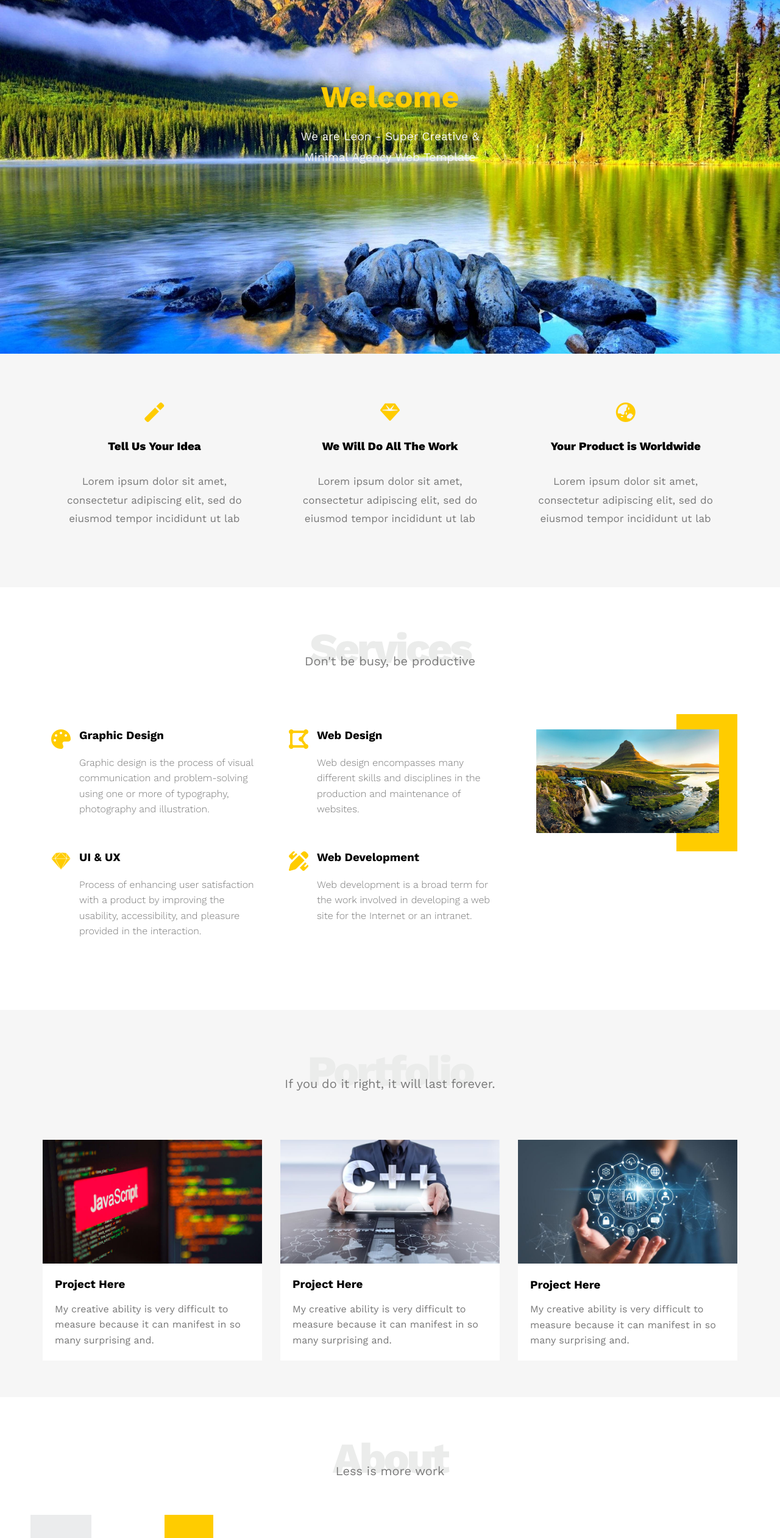
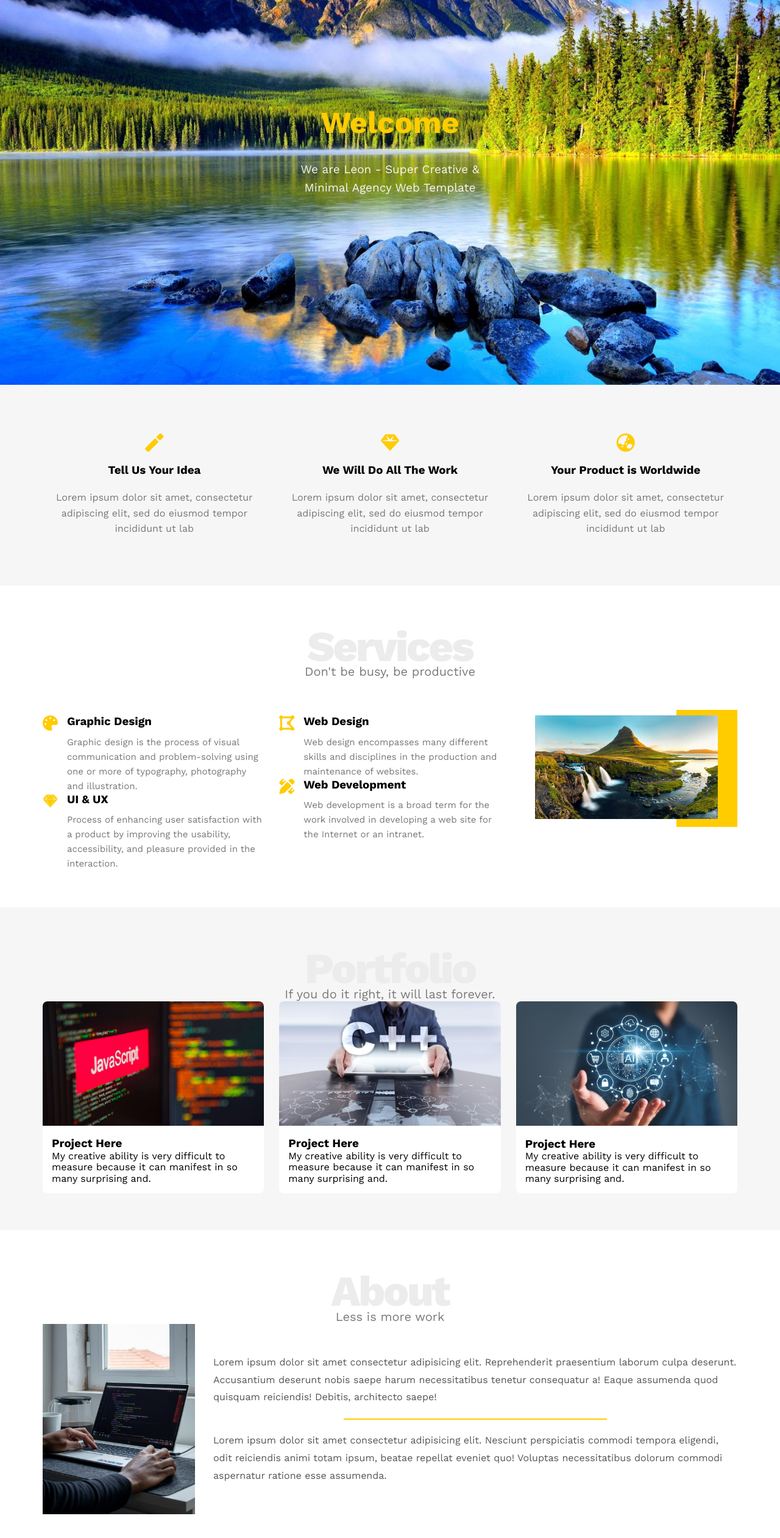
Before and after one commit to ahmed-attef/Portfolio, a plain HTML site: page index.html in a window 1280 px wide. Shown: the part 220-2742 px from the top of the page at 61% size. Drawn offline with nearby package versions, Linux system fonts and the light colour scheme.

Commit message:
Add files via upload

```diff
--- a/css/leon.css
+++ b/css/leon.css
@@ -3,13 +3,14 @@
 }
 
 * {
-    -webkit-box-sizing: border-box;
-    -moz-box-sizing: border-box;
     box-sizing: border-box;
+    margin: 0;
+    padding: 0;
 }
 
 body {
     font-family: "Work Sans", sans-serif;
+    overflow-x: hidden;
 }
 
 html {
@@ -17,59 +18,51 @@ html {
 }
 
 .container {
-    margin-right: auto;
-    margin-left: auto;
-    padding-right: 15px;
-    padding-left: 15px;
+    width: 100%;
+    max-width: 1170px;
+    margin: auto;
+    padding: 0 15px;
 }
 
+/* Responsive container sizes */
 @media (min-width: 768px) {
     .container {
-        width: 750px;
+        max-width: 750px;
     }
 }
 
 @media (min-width: 992px) {
     .container {
-        width: 970px;
+        max-width: 970px;
     }
 }
 
 @media (min-width: 1200px) {
     .container {
-        width: 1170px;
+        max-width: 1170px;
     }
 }
 
 .special-heading {
     color: #ebeceb;
-    font-size: 70px;
+    font-size: clamp(40px, 8vw, 70px);
     text-align: center;
     font-weight: 800;
-    letter-spacing: -4px;
-    margin: 0;
+    letter-spacing: -3px;
 }
 
 .special-heading+p {
-    margin: -30px 0 0;
-    font-size: 20px;
+    font-size: clamp(16px, 3vw, 20px);
     text-align: center;
     color: #797979;
-}
-
-@media (max-width: 767px) {
-    .special-heading {
-        font-size: 60px;
-    }
-
-    .special-heading+p {
-        margin-top: -20px;
-    }
+    margin-top: -10px;
 }
 
 .header {
-    padding: 20px;
+    padding: 15px;
     background-color: white;
+    position: relative;
+    z-index: 10;
 }
 
 .header .container {
@@ -79,15 +72,12 @@ html {
 }
 
 .header .logo {
-    width: 60px;
+    width: 50px;
+    height: auto;
 }
 
 .header .links {
     position: relative;
-}
-
-.header .links:hover .icon span:nth-child(2) {
-    width: 100%;
 }
 
 .header .links .icon {
@@ -95,38 +85,39 @@ html {
     display: flex;
     flex-wrap: wrap;
     justify-content: flex-end;
+    cursor: pointer;
 }
 
 .header .links .icon span {
     background-color: var(--main-color);
     margin-bottom: 5px;
     height: 2px;
+    border-radius: 2px;
 }
 
-.header .links .icon span:first-child {
+.header .links .icon span:nth-child(1),
+.header .links .icon span:nth-child(3) {
     width: 100%;
 }
 
 .header .links .icon span:nth-child(2) {
-    width: 50%;
+    width: 60%;
     transition: 0.3s;
 }
 
-.header .links .icon span:last-child {
+.header .links:hover .icon span:nth-child(2) {
     width: 100%;
 }
 
 .header .links ul {
     list-style: none;
-    margin: 0;
-    padding: 0;
-    background-color: #f6f6f6;
     position: absolute;
     right: 0;
-    min-width: 200px;
-    top: calc(100% + 20px);
+    top: calc(100% + 15px);
+    background-color: #f6f6f6;
+    min-width: 180px;
     display: none;
-    z-index: 1;
+    z-index: 20;
 }
 
 .header .links:hover ul {
@@ -135,204 +126,194 @@ html {
 
 .header .links ul::before {
     content: "";
-    border-width: 10px;
-    border-style: solid;
-    border-color: transparent transparent #f6f6f6 transparent;
     position: absolute;
-    right: 5px;
-    top: -20px;
+    top: -10px;
+    right: 10px;
+    border: 6px solid transparent;
+    border-bottom-color: #f6f6f6;
 }
 
 .header .links ul li a {
     display: block;
-    padding: 15px;
+    padding: 12px 15px;
+    color: #333;
     text-decoration: none;
     transition: 0.3s;
-    color: #333;
 }
 
 .header .links ul li a:hover {
     padding-left: 25px;
+    background-color: #eee;
 }
 
-.header .links ul li:not(:last-child) {
-    border-bottom: 1px solid #eee;
-}
-
+/* Landing */
 .landing {
     background-image: url(../imge/beautiful-mountain-view-j865mil1r05qpikl_2.jpg);
     background-size: cover;
-    height: calc(100vh - 64px);
+    background-position: center;
+    height: 100vh;
     position: relative;
 }
 
 .landing .intro-text {
     position: absolute;
+    top: 50%;
     left: 50%;
-    top: 50%;
     transform: translate(-50%, -50%);
     text-align: center;
-    width: 320px;
-    max-width: 100%;
+    padding: 0 15px;
+    width: 100%;
+    max-width: 400px;
 }
 
 .landing .intro-text h1 {
-    margin: 0;
-    font-weight: bold;
-    font-size: 50px;
     color: var(--main-color);
+    font-size: clamp(32px, 6vw, 50px);
 }
 
 .landing .intro-text p {
-    font-size: 19px;
-    line-height: 1.8;
+    font-size: clamp(16px, 3vw, 19px);
     color: #f6f6f6;
+    line-height: 1.6;
 }
 
+/* Features */
 .featurs {
-    padding-top: 60px;
-    padding-bottom: 60px;
+    padding: 60px 0;
     background-color: #f6f6f6;
 }
 
 .featurs .container {
     display: grid;
-    grid-template-columns: repeat(auto-fill, minmax(300px, 1fr));
-    grid-gap: 20px;
+    grid-template-columns: repeat(auto-fit, minmax(250px, 1fr));
+    gap: 20px;
 }
 
 .featurs .feat {
+    text-align: center;
     padding: 20px;
-    text-align: center;
 }
 
 .featurs .feat i {
     color: var(--main-color);
+    font-size: 30px;
 }
 
 .featurs .feat h3 {
-    font-weight: 800;
-    margin: 30px 0;
+    margin: 20px 0;
 }
 
 .featurs .feat p {
-    line-height: 1.8;
     color: #777;
-    font-size: 17px;
+    font-size: 16px;
+    line-height: 1.6;
 }
 
+/* Services */
 .services {
-    padding-top: 60px;
-    padding-bottom: 60px;
+    padding: 60px 0;
 }
 
 .services .services-content {
     display: grid;
-    grid-template-columns: repeat(auto-fill, minmax(300px, 1fr));
-    grid-gap: 30px;
-    margin-top: 100px;
+    grid-template-columns: repeat(auto-fit, minmax(280px, 1fr));
+    gap: 25px;
+    margin-top: 60px;
 }
 
-.services .services-content .srv {
+.services .srv {
     display: flex;
-    margin-bottom: 40px;
+    gap: 15px;
+    align-items: flex-start;
 }
 
 @media (max-width: 767px) {
-    .services .services-content .srv {
+    .services .srv {
         flex-direction: column;
         text-align: center;
-    }
-
-    .services .services-content .srv i {
-        margin-bottom: 20px;
+        align-items: center;
     }
 }
 
-.services .services-content .srv i {
+.services .srv i {
     color: var(--main-color);
-    flex-basis: 60px;
+    font-size: 25px;
 }
 
-.services .services-content .srv .text {
-    flex: 1;
+.services .srv .text h3 {
+    margin-bottom: 10px;
 }
 
-.services .services-content .srv .text h3 {
-    margin: 0 0 20px;
-}
-
-.services .services-content .srv .text p {
+.services .srv .text p {
     color: #777;
-    font-weight: 300;
+    font-size: 15px;
     line-height: 1.6;
 }
 
-.services .services-content .image {
+.services .image {
     text-align: center;
     position: relative;
 }
 
-.services .services-content .image::before {
+.services .image img {
+    width: 100%;
+    max-width: 300px;
+    height: auto;
+}
+
+.services .image::before {
     content: "";
     background-color: var(--main-color);
     width: 100px;
-    height: calc(100% + 50px);
-    top: -25px;
+    height: 110%;
     position: absolute;
+    top: -5%;
     right: 0;
     z-index: -1;
 }
 
-.services .services-content .image img {
-    width: 300px;
-}
-
+/* Portfolio */
 .portfolio {
-    padding-bottom: 60px;
-    padding-top: 60px;
+    padding: 60px 0;
     background-color: #f6f6f6;
 }
 
 .portfolio .portfolio-content {
     display: grid;
-    grid-template-columns: repeat(auto-fill, minmax(300px, 1fr));
-    grid-gap: 30px;
-    margin-top: 80px;
+    grid-template-columns: repeat(auto-fit, minmax(280px, 1fr));
+    gap: 25px;
 }
 
-.portfolio .portfolio-content .card {
-    background-color: white;
+.portfolio .card {
+    background: #fff;
+    border-radius: 8px;
+    overflow: hidden;
+    transition: 0.3s;
 }
 
-.portfolio .portfolio-content .card img {
-    max-width: 100%;
+.portfolio .card:hover {
+    transform: translateY(-5px);
 }
 
-.portfolio .portfolio-content .card .info {
-    padding: 20px;
+.portfolio .card img {
+    width: 100%;
+    height: auto;
 }
 
-.portfolio .portfolio-content .card .info h3 {
-    margin: 0;
+.portfolio .card .info {
+    padding: 15px;
 }
 
-.portfolio .portfolio-content .card .info p {
-    color: #777;
-    line-height: 1.6;
-    margin-bottom: 0;
-}
-
+/* About */
 .about {
-    padding-top: 60px;
-    padding-bottom: 120px;
+    padding: 60px 0 100px;
 }
 
 .about .about-content {
-    margin-top: 100px;
     display: flex;
     flex-wrap: wrap;
-    justify-content: space-between;
+    align-items: center;
+    gap: 30px;
 }
 
 @media (max-width: 991px) {
@@ -340,66 +321,6 @@ html {
         flex-direction: column;
         text-align: center;
     }
-}
-
-.about .about-content .image {
-    position: relative;
-    width: 250px;
-    height: 375px;
-}
-
-@media (max-width: 991px) {
-    .about .about-content .image {
-        margin: 0 auto 60px;
-    }
-}
-
-.about .about-content .image::before {
-    content: "";
-    position: absolute;
-    background-color: #ebeced;
-    width: 100px;
-    height: calc(100% + 80px);
-    top: -40px;
-    left: -20px;
-    z-index: -1;
-}
-
-.about .about-content .image::after {
-    top: -40px;
-    content: "";
-    position: absolute;
-    width: 120px;
-    height: 300px;
-    border-left: 80px solid var(--main-color);
-    border-bottom: 80px solid var(--main-color);
-    z-index: -1;
-    right: -150px;
-}
-
-.about .about-content .image img {
-    max-width: 100%;
-}
-
-.about .about-content .text {
-    flex-basis: calc(100% - 500px);
-}
-
-.about .about-content .text p:first-of-type {
-    font-weight: bold;
-    line-height: 2;
-    margin-bottom: 50px;
-}
-
-.about .about-content .text hr {
-    width: 50%;
-    display: inline-block;
-    border-color: var(--main-color);
-}
-
-.about .about-content .text p:last-of-type {
-    line-height: 2;
-    color: #777;
 }
 
 @media (max-width: 767px) {
@@ -410,67 +331,82 @@ html {
         right: -80px;
     }
 
-    .about .about-content.image::before {
+    .about.about-content .image::before {
         width: 60px;
     }
 }
 
 .contact {
-    padding-top: 60px;
-    padding-bottom: 60px;
+    padding: 60px 0;
     background-color: #f6f6f6;
-}
-
-.contact .info {
-    padding-top: 60px;
     text-align: center;
 }
 
-.contact .info .label {
-    font-size: 35px;
+.about .image {
+    position: relative;
+    max-width: 250px;
+    height: auto;
+}
+
+.about .image img {
+    width: 100%;
+    height: auto;
+    display: block;
+}
+
+.about .text {
+    flex: 1;
+    min-width: 250px;
+}
+
+.about .text p {
+    line-height: 1.8;
+    color: #555;
+}
+
+.about .text hr {
+    width: 50%;
+    margin: 20px auto;
+    border: 1px solid var(--main-color);
+}
+
+
+
+.contact .label {
+    font-size: clamp(25px, 5vw, 35px);
     font-weight: 800;
     color: #2c4755;
-    letter-spacing: -2px;
-    margin-bottom: 15px;
 }
 
-.contact .info .link {
-    display: block;
-    font-size: 35px;
+.contact .link {
+    font-size: clamp(25px, 5vw, 35px);
+    color: var(--main-color);
     font-weight: 800;
-    color: var(--main-color);
     text-decoration: none;
 }
 
-.contact .info .social {
+.contact .social {
     display: flex;
     justify-content: center;
-    margin-top: 20px;
+    gap: 10px;
+    margin-top: 15px;
+}
+
+.contact .social i {
+    color: #2c4755;
+    font-size: 18px;
+}
+
+/* Footer */
+.footer {
+    background-color: #2c4755;
+    color: white;
+    padding: 20px;
+    text-align: center;
     font-size: 16px;
 }
 
-.contact .info .social i {
-    margin-left: 10px;
-    color: #2c4755;
+.footer span {
+    color: var(--main-color);
+    font-weight: bold;
 }
-
-@media (max-width: 767px) {
-
-    .contact .info .label,
-    .contact .info .link {
-        font-size: 25px;
-    }
-}
-
-.footer {
-    background-color: #2c4755;
-    color: white;
-    padding: 30px 10px;
-    text-align: center;
-    font-size: 18px;
-}
-
-.footer span {
-    font-weight: bold;
-    color: var(--main-color);
-}
```
